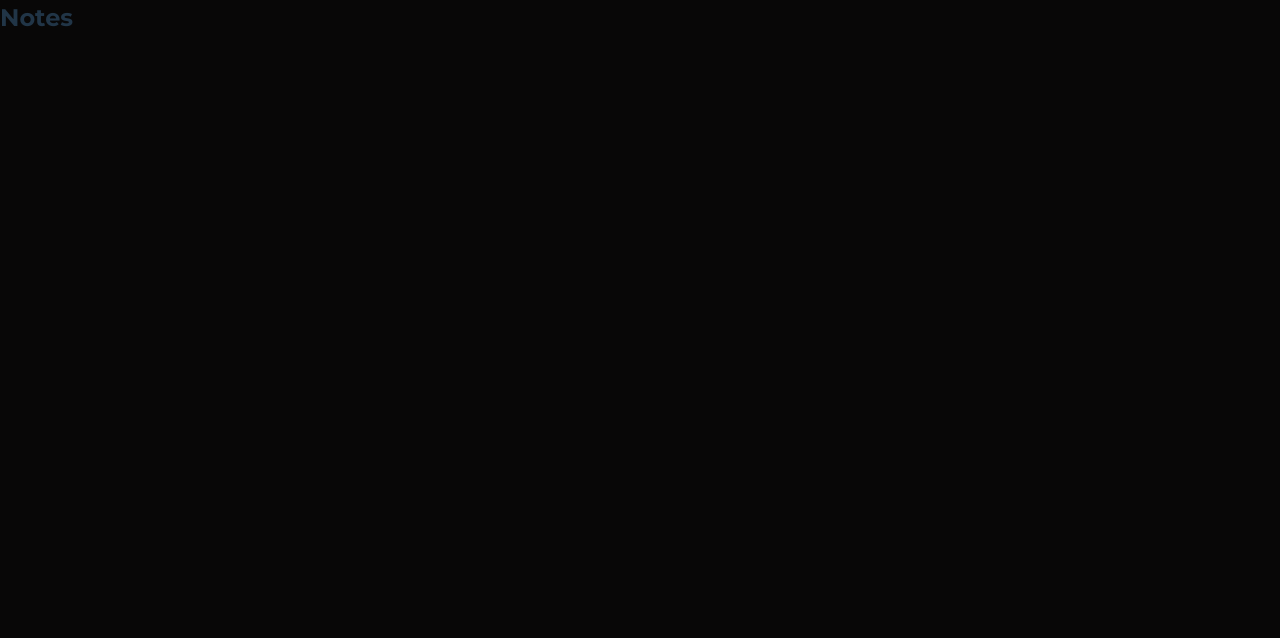
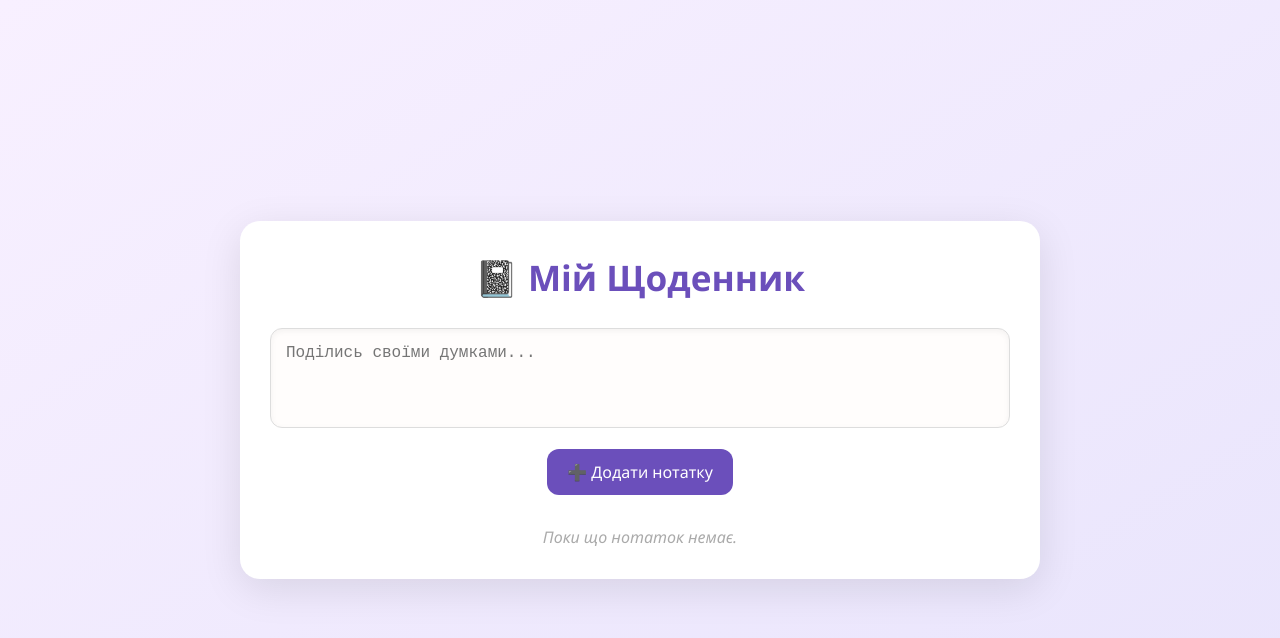
Before and after one commit to kulikp1/planner, a React (Vite) app: page /notes in a window 1280 px wide. Shown: the top 638 px of the page. Built offline with nearby package versions, Linux system fonts and the light colour scheme.

Commit message:
add context to notes page

```diff
--- a/src/components/Notes/Notes.jsx
+++ b/src/components/Notes/Notes.jsx
@@ -1,7 +1,72 @@
+import { useState, useEffect } from "react";
+import styles from "./Notes.module.css";
+
 const Notes = () => {
+  const [notes, setNotes] = useState([]);
+  const [newNote, setNewNote] = useState("");
+
+  useEffect(() => {
+    const storedNotes = localStorage.getItem("diaryNotes");
+    if (storedNotes) {
+      setNotes(JSON.parse(storedNotes));
+    }
+  }, []);
+
+  useEffect(() => {
+    localStorage.setItem("diaryNotes", JSON.stringify(notes));
+  }, [notes]);
+
+  const handleAddNote = () => {
+    if (newNote.trim() === "") return;
+    const newEntry = {
+      id: Date.now(),
+      text: newNote,
+      date: new Date().toLocaleString(),
+    };
+    setNotes([newEntry, ...notes]);
+    setNewNote("");
+  };
+
+  const handleDeleteNote = (id) => {
+    setNotes(notes.filter((note) => note.id !== id));
+  };
+
   return (
-    <div>
-      <h2>Notes</h2>
+    <div className={styles.page}>
+      <div className={styles.container}>
+        <h2 className={styles.title}>📓 Мій Щоденник</h2>
+
+        <textarea
+          placeholder="Поділись своїми думками..."
+          value={newNote}
+          onChange={(e) => setNewNote(e.target.value)}
+          className={styles.textarea}
+        />
+        <button onClick={handleAddNote} className={styles.button}>
+          ➕ Додати нотатку
+        </button>
+
+        <div className={styles.notesList}>
+          {notes.length === 0 ? (
+            <p className={styles.empty}>Поки що нотаток немає.</p>
+          ) : (
+            notes.map((note) => (
+              <div key={note.id} className={styles.noteCard}>
+                <div className={styles.noteHeader}>
+                  <span className={styles.noteDate}>{note.date}</span>
+                  <button
+                    onClick={() => handleDeleteNote(note.id)}
+                    className={styles.deleteBtn}
+                  >
+                    🗑️
+                  </button>
+                </div>
+                <p className={styles.noteText}>{note.text}</p>
+              </div>
+            ))
+          )}
+        </div>
+      </div>
     </div>
   );
 };
--- a/src/components/Notes/Notes.module.css
+++ b/src/components/Notes/Notes.module.css
@@ -0,0 +1,114 @@
+.page {
+  height: 100vh;
+  width: 100vw;
+  background: linear-gradient(to bottom right, #f8f0ff, #e8e4fc);
+  display: flex;
+  justify-content: center;
+  align-items: center;
+  padding: 30px;
+  box-sizing: border-box;
+}
+
+.container {
+  width: 100%;
+  max-width: 800px;
+  background: #ffffff;
+  padding: 30px;
+  border-radius: 20px;
+  box-shadow: 0 10px 40px rgba(0, 0, 0, 0.1);
+  font-family: "Segoe UI", sans-serif;
+  overflow-y: auto;
+  max-height: 90vh;
+}
+
+.title {
+  text-align: center;
+  color: #6b4fbb;
+  font-size: 2.2rem;
+  margin-bottom: 25px;
+}
+
+.textarea {
+  width: 100%;
+  border-radius: 12px;
+  padding: 15px;
+  font-size: 1rem;
+  resize: none;
+  border: 1px solid #ddd;
+  box-shadow: inset 0 2px 6px rgba(0, 0, 0, 0.05);
+  margin-bottom: 15px;
+  background-color: #fffdfc;
+  min-height: 100px;
+}
+
+.button {
+  background: #6b4fbb;
+  color: white;
+  padding: 12px 20px;
+  border: none;
+  border-radius: 12px;
+  cursor: pointer;
+  font-size: 1rem;
+  transition: background 0.3s;
+  display: block;
+  margin: 0 auto 30px;
+}
+
+.button:hover {
+  background: #5c42a8;
+}
+
+.notesList {
+  display: flex;
+  flex-direction: column;
+  gap: 15px;
+}
+
+.noteCard {
+  background: #fefefe;
+  padding: 15px 20px;
+  border-radius: 15px;
+  box-shadow: 0 4px 12px rgba(0, 0, 0, 0.05);
+  transition: transform 0.2s ease;
+}
+
+.noteCard:hover {
+  transform: scale(1.01);
+}
+
+.noteHeader {
+  display: flex;
+  justify-content: space-between;
+  align-items: center;
+  margin-bottom: 10px;
+}
+
+.noteDate {
+  font-size: 0.85rem;
+  color: #999;
+}
+
+.deleteBtn {
+  background: transparent;
+  border: none;
+  cursor: pointer;
+  font-size: 1rem;
+  color: #d33;
+  transition: transform 0.2s ease;
+}
+
+.deleteBtn:hover {
+  transform: scale(1.2);
+}
+
+.noteText {
+  font-size: 1rem;
+  color: #333;
+  white-space: pre-wrap;
+}
+
+.empty {
+  text-align: center;
+  color: #aaa;
+  font-style: italic;
+}
```
